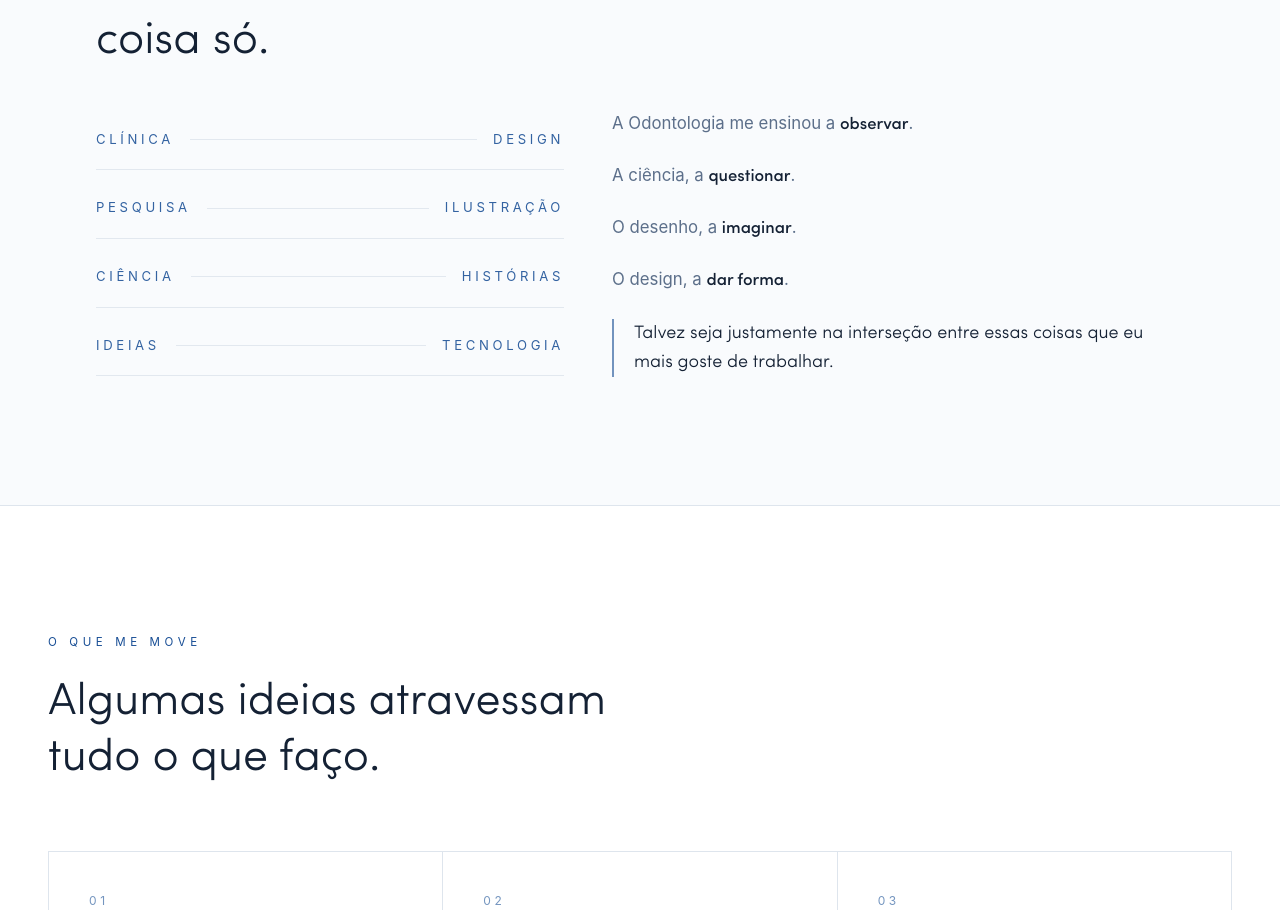
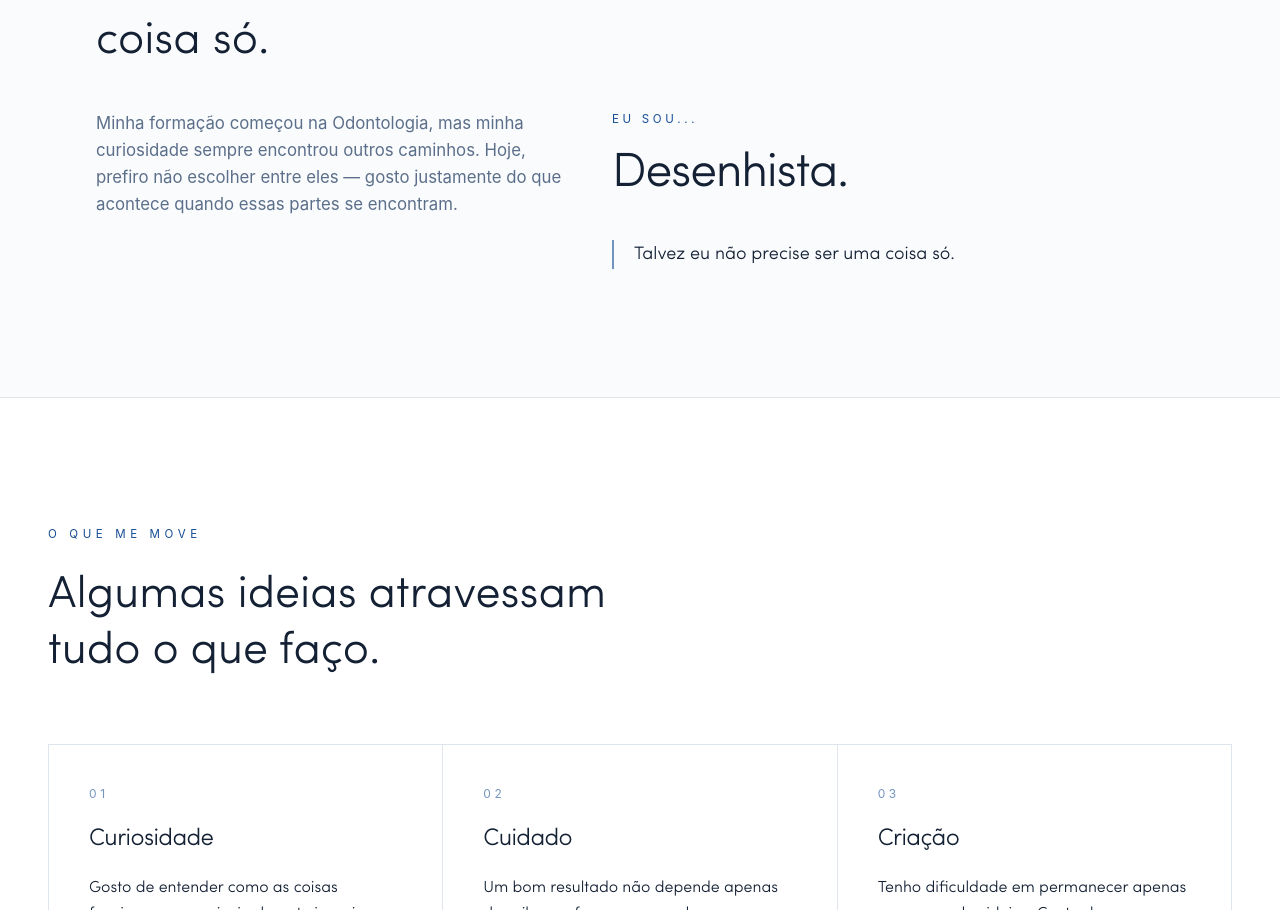
Before and after one commit to drmatheusfilgueiras/matheusfilgueiras, a React (Vite) app: page / in a window 1280 px wide. Shown: the part 1931-2841 px from the top of the page. Built offline with nearby package versions, Linux system fonts and the light colour scheme; the HTML template or start-up script is replaced by a standard one; a web font is replaced by a local one.

Commit message:
feat: simplify about identity rotator

```diff
--- a/src/pages/HomePage.jsx
+++ b/src/pages/HomePage.jsx
@@ -1,11 +1,10 @@
-import React, { useRef } from 'react';
+import React, { useEffect, useState } from 'react';
 import { Helmet } from 'react-helmet';
-import { motion, useReducedMotion, useScroll, useTransform } from 'framer-motion';
+import { AnimatePresence, motion, useReducedMotion } from 'framer-motion';
 import { ArrowDown, ArrowUpRight, Instagram, Linkedin, Mail, FileText } from 'lucide-react';
 import Reveal from '@/components/Reveal';
 import DiferentesFaces from '@/components/DiferentesFaces';
 import HistoriasClinicas from '@/components/HistoriasClinicas';
-import { useIsMobile } from '@/hooks/use-mobile';
 const IMG_PORTRAIT = '/assets/photos/retrato-editorial-hero.jpg';
 const IMG_PROJECTS = {
   bravura: 'https://horizons-cdn.hostinger.com/11df31c6-0445-4b46-af7c-449f6b18352f/unidos-pela-bravura-bm0pT.png',
@@ -146,63 +145,53 @@ const processo = [{
   texto: 'Rever, testar, cortar, reorganizar e tentar novamente.'
 }];
 
-const sobrePares = [
-  ['CLÍNICA', 'DESIGN'],
-  ['PESQUISA', 'ILUSTRAÇÃO'],
-  ['CIÊNCIA', 'HISTÓRIAS'],
-  ['IDEIAS', 'TECNOLOGIA'],
+const sobrePalavras = [
+  'Dentista.',
+  'Pesquisador.',
+  'Autor.',
+  'Desenhista.',
+  'Criador.',
+  'Comunicador.',
+  'Curioso.',
+  'Matheus.',
 ];
 
-const sobreLinhas = [
-  <>A Odontologia me ensinou a <strong className="font-medium text-foreground">observar</strong>.</>,
-  <>A ciência, a <strong className="font-medium text-foreground">questionar</strong>.</>,
-  <>O desenho, a <strong className="font-medium text-foreground">imaginar</strong>.</>,
-  <>O design, a <strong className="font-medium text-foreground">dar forma</strong>.</>,
-];
+function SobreRotator() {
+  const [index, setIndex] = useState(0);
+  const reduceMotion = useReducedMotion();
+  const palavra = sobrePalavras[index];
+  const isMatheus = palavra === 'Matheus.';
 
-function SobrePar({ par, index, progress, reduceMotion, distance }) {
-  const start = index * 0.08;
-  const leftX = useTransform(progress, [start, start + 0.34], [reduceMotion ? 0 : -distance, 0]);
-  const rightX = useTransform(progress, [start, start + 0.34], [reduceMotion ? 0 : distance, 0]);
-  const opacity = useTransform(progress, [start, start + 0.16, start + 0.42], [0.42, 1, 0.88]);
+  useEffect(() => {
+    const interval = window.setInterval(() => {
+      setIndex((current) => (current + 1) % sobrePalavras.length);
+    }, 1750);
+
+    return () => window.clearInterval(interval);
+  }, []);
 
   return (
-    <motion.div style={{ opacity }} className="flex items-center justify-between border-b border-border py-5 text-[0.78rem] uppercase tracking-[0.28em] text-primary sm:text-[0.82rem]">
-      <motion.span style={{ x: leftX }} className="min-w-0">
-        {par[0]}
-      </motion.span>
-      <span className="mx-4 h-px flex-1 bg-border" />
-      <motion.span style={{ x: rightX }} className="min-w-0 text-right">
-        {par[1]}
-      </motion.span>
-    </motion.div>
-  );
-}
-
-function SobreLinha({ children, index, progress, reduceMotion }) {
-  const start = 0.36 + index * 0.08;
-  const opacity = useTransform(progress, [start, start + 0.16], [0.35, 1]);
-  const y = useTransform(progress, [start, start + 0.16], [reduceMotion ? 0 : 14, 0]);
-
-  return (
-    <motion.p style={{ opacity, y }}>
-      {children}
-    </motion.p>
+    <div className="space-y-4">
+      <p className="text-[0.72rem] uppercase tracking-[0.32em] text-primary">Eu sou...</p>
+      <div className="relative min-h-[4.5rem] overflow-hidden text-4xl font-light leading-tight tracking-tight text-foreground sm:text-[3rem]">
+        <AnimatePresence mode="wait">
+          <motion.span
+            key={palavra}
+            initial={{ opacity: 0, y: reduceMotion ? 0 : 12 }}
+            animate={{ opacity: 1, y: 0 }}
+            exit={{ opacity: 0, y: reduceMotion ? 0 : -10 }}
+            transition={{ duration: 0.42, ease: [0.22, 1, 0.36, 1] }}
+            className={isMatheus ? 'font-script text-primary' : 'block'}
+          >
+            {palavra}
+          </motion.span>
+        </AnimatePresence>
+      </div>
+    </div>
   );
 }
 
 function HomePage() {
-  const sobreRef = useRef(null);
-  const reduceMotion = useReducedMotion();
-  const isMobile = useIsMobile();
-  const sobrePairDistance = isMobile ? 16 : 36;
-  const { scrollYProgress: sobreProgress } = useScroll({
-    target: sobreRef,
-    offset: ['start 78%', 'end 38%'],
-  });
-  const finalOpacity = useTransform(sobreProgress, [0.68, 0.9], [0.45, 1]);
-  const finalY = useTransform(sobreProgress, [0.68, 0.9], [reduceMotion ? 0 : 14, 0]);
-
   return <div className="min-h-screen bg-background text-foreground antialiased">
             <Helmet>
                 <title>Matheus Filgueiras | Dentista, pesquisador, autor e designer</title>
@@ -393,7 +382,7 @@ function HomePage() {
             </section>
 
             {/* 03 — SOBRE */}
-            <section id="sobre" ref={sobreRef} className="border-y border-border bg-secondary/40">
+            <section id="sobre" className="border-y border-border bg-secondary/40">
                 <div className="mx-auto w-full max-w-[72rem] px-6 py-20 lg:px-8 lg:py-32">
                     <Reveal>
                         <p className="text-[0.72rem] uppercase tracking-[0.4em] text-primary">Sobre</p>
@@ -402,20 +391,18 @@ function HomePage() {
                         </h2>
                     </Reveal>
                     <div className="mt-10 grid gap-12 lg:grid-cols-[0.9fr_1.1fr]">
-                        <Reveal delay={0.05} className="space-y-2">
-                            {sobrePares.map((par, index) => (
-                                <SobrePar key={par.join('-')} par={par} index={index} progress={sobreProgress} reduceMotion={reduceMotion} distance={sobrePairDistance} />
-                            ))}
+                        <Reveal delay={0.05} className="text-[1.05rem] leading-relaxed text-muted-foreground">
+                            <p>
+                                Minha formação começou na Odontologia, mas minha curiosidade sempre encontrou outros
+                                caminhos. Hoje, prefiro não escolher entre eles — gosto justamente do que acontece
+                                quando essas partes se encontram.
+                            </p>
                         </Reveal>
                         <Reveal delay={0.12} className="space-y-6 text-[1.05rem] leading-relaxed text-muted-foreground">
-                            {sobreLinhas.map((linha, index) => (
-                                <SobreLinha key={index} index={index} progress={sobreProgress} reduceMotion={reduceMotion}>
-                                    {linha}
-                                </SobreLinha>
-                            ))}
-                            <motion.p style={{ opacity: finalOpacity, y: finalY }} className="border-l-2 border-primary/60 pl-5 text-lg font-light leading-relaxed text-foreground">
-                                Talvez seja justamente na interseção entre essas coisas que eu mais goste de trabalhar.
-                            </motion.p>
+                            <SobreRotator />
+                            <p className="border-l-2 border-primary/60 pl-5 text-lg font-light leading-relaxed text-foreground">
+                                Talvez eu não precise ser uma coisa só.
+                            </p>
                         </Reveal>
                     </div>
                 </div>
```
